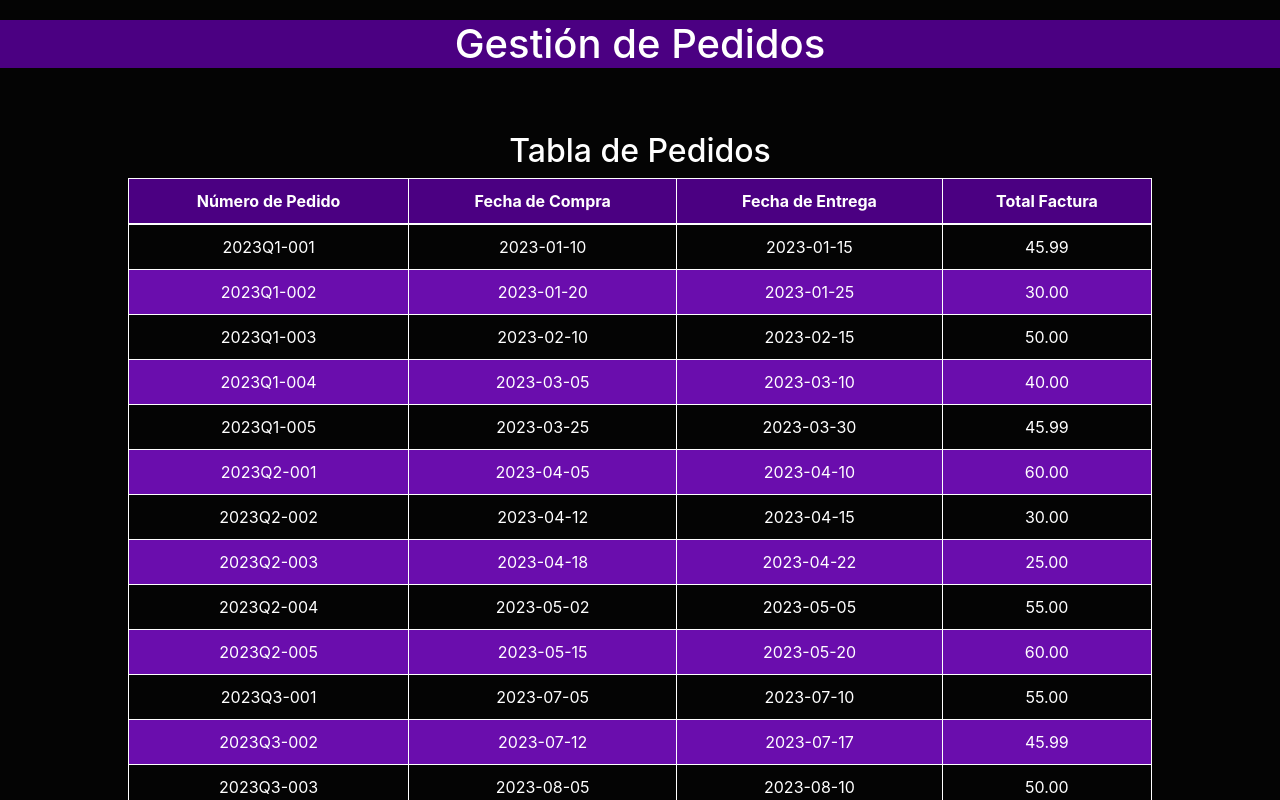
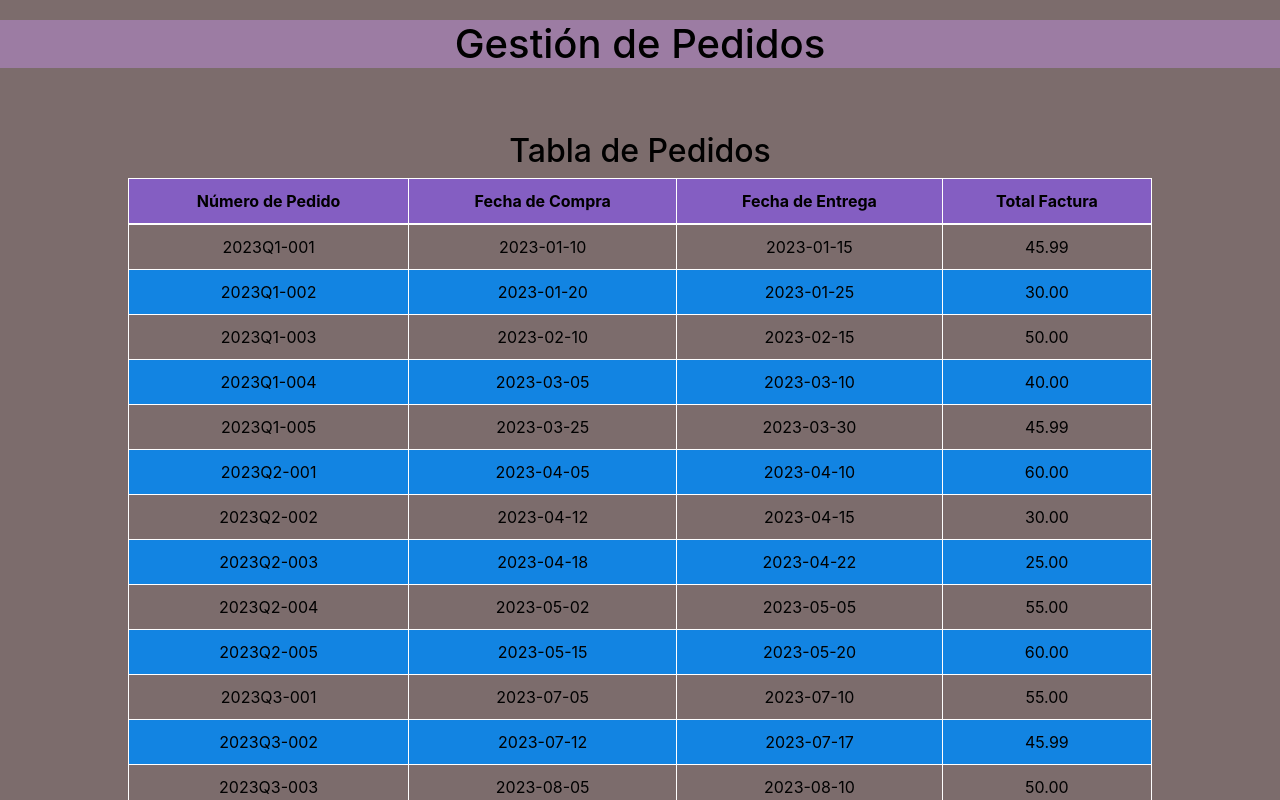
Before and after one commit to Cortes-cmd/LenguajeDeMarcas, a plain HTML site: page 2ºTrimestre/Hito/index.html in a window 1280 px wide. Shown: the top 800 px of the page. Drawn offline with nearby package versions, Linux system fonts and the light colour scheme; a small style sheet from the web is missing.

Commit message:
Comento archivos de hito

```diff
--- a/2ºTrimestre/Hito/Style.css
+++ b/2ºTrimestre/Hito/Style.css
@@ -1,13 +1,13 @@
 body {
-    background-color: rgba(0, 0, 0, 0.986);
-    color: white;
+    background-color: rgba(68, 45, 45, 0.699);
+    color: black;
     text-align: center;
 }
 
 h1{
     margin-top: 20px;
     margin-bottom:5% ;
-    background-color: #4b0082;
+    background-color: #9c7ca3;
 }
 
 h2 {
@@ -28,11 +28,11 @@ th, td {
 }
 
 th {
-    background-color: #4b0082;
+    background-color: #845ec2;
 }
 
 tbody tr:nth-child(even) {
-    background-color: #6a0dad;
+    background-color: #1284e2;
 }
 
 thead {
```
Also changed, not shown: 2ºTrimestre/Hito/index.html (+8 -5 lines), 2ºTrimestre/Hito/script_pedidos.js (+8 -5 lines).
